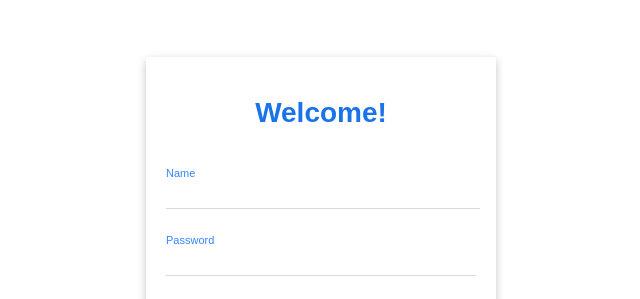
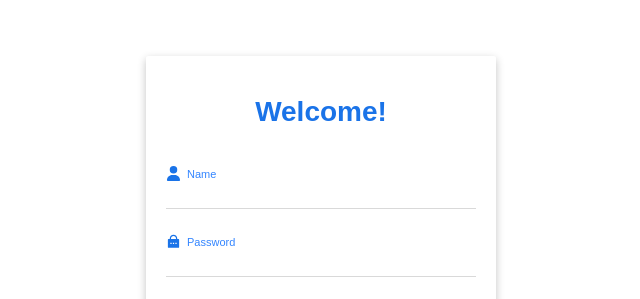
Before and after one commit to maheshnaid/murali-ecommerce-frontend, a React (Vite) app: page /login in a window 1280 px wide. Shown: the part 136-435 px from the top of the page, without its empty margins (319-959 px from the left). Built offline with nearby package versions, Linux system fonts and the light colour scheme.

Commit message:
made some changes

```diff
--- a/src/components/HomeComponent/index.css
+++ b/src/components/HomeComponent/index.css
@@ -10,7 +10,7 @@
 }
 
 .home-container{
-    height: 90vh;
+    height: 100vh;
     display: flex;
     align-items: center;
     justify-content:center;
@@ -18,7 +18,6 @@
 
 @media(max-width:768px){
     .home-container{
-        height: 90vh;
         display: flex;
         flex-direction: column;
         align-items: center;
--- a/src/components/WishlistComponent/index.css
+++ b/src/components/WishlistComponent/index.css
@@ -1,6 +1,7 @@
 .wishlist-page{
-    padding-top: 120px;
-    height: 100vh;
+    padding-top: 90px;
+    height: 90vh;
+    border: 1px solid red;
 }
 
 .ul-wishlist-container{
--- a/src/components/login/index.css
+++ b/src/components/login/index.css
@@ -31,7 +31,7 @@
     font-weight: 500;
     color: #3385ff;
     font-size: 11px;
-    margin-bottom: 12px;
+    padding-left: 6px;
 }
 
 .input-field{
@@ -39,11 +39,22 @@
     outline: none;
     color: #1F2937;
     font-family: Arial, Helvetica, sans-serif;
-    width: 100%;
     border: 1px solid #d9d9d9;
     border-top: none;
     border-left: none;
     border-right: none;
+    padding-left: 20px;
+}
+
+.eye-input-container{
+    display: flex;
+    align-items: center;
+    background-color: none;
+    border: 1px solid #d9d9d9;
+    border-top: none;
+    border-left: none;
+    border-right: none;
+    padding-left: 20px;
 }
 
 .password-input{
@@ -108,16 +119,6 @@
     margin-top: 1px;
 }
 
-.eye-input-container{
-    display: flex;
-    align-items: center;
-    background-color: none;
-    border: 1px solid #d9d9d9;
-    border-top: none;
-    border-left: none;
-    border-right: none;
-}
-
 .showpassword-button{
     background-color: transparent;
     cursor: pointer;
@@ -142,3 +143,14 @@
         font-size: 28px;
     }
 }
+
+.label-icon-con{
+    display: flex;
+    align-items: center;
+    margin-bottom: 10px;
+}
+
+.label-icon{
+    color: #1A73E8;
+    font-size: 15px;
+}
--- a/src/components/login/index.jsx
+++ b/src/components/login/index.jsx
@@ -4,6 +4,8 @@ import {Redirect} from 'react-router-dom'
 import { TailSpin } from 'react-loader-spinner'
 
 import { PiEyeClosed, PiEye } from "react-icons/pi"
+import { FaUser } from "react-icons/fa6";
+import { RiLockPasswordFill } from "react-icons/ri";
 
 import './index.css'
 
@@ -106,17 +108,22 @@ const LoginPage = (props) => {
     const renderLoginUi = () => {
         return (
             <div className='login-page-container'>
-                {/* <img src='https://media.istockphoto.com/id/1443921753/vector/a-young-female-african-character-in-denim-overalls-pushing-a-grocery-cart-in-a-supermarket.jpg?s=612x612&w=0&k=20&c=DJqZULOPh7Ki8MKUBjXe_PhM9esJfSHdepFUULiJiTI=' alt='image' className='vector-img' /> */}
                 <div className='login-container'>
                     <h1 className='login-heading'>Welcome!</h1>
                     <form onSubmit={onClickLogin} style={{padding:"20px"}}>
                         <div className="input-field-container">
-                            <label className="input-label" htmlFor="name">Name</label>
+                            <div className='label-icon-con'>
+                                <FaUser className='label-icon' />
+                                <label className="input-label" htmlFor="name">Name</label>
+                            </div>
                             <input onBlur={onBlurOnName} onChange={getUserName} id="name" className="input-field" type="text" />
                             <p className='error'>{errors.nameError}</p>
                         </div>
                         <div className="input-field-container">
-                            <label className="input-label" htmlFor="password">Password</label>
+                            <div className='label-icon-con'>
+                                <RiLockPasswordFill className='label-icon' />
+                                <label className="input-label" htmlFor="password">Password</label>
+                            </div>
                             <div className='eye-input-container'>
                                 <input onBlur={onBlurOnPassword} onChange={getUserPassword} id="password" className="password-input" type={showPassword ? 'text' : 'password'} />
                                 {userCredentials.password.length > 0 && <button type='button' onClick={changeShowPasswordStatus} className='showpassword-button'>{showPassword ? <PiEye className='eye-icon' /> : <PiEyeClosed className='eye-icon' />}</button>}
```
